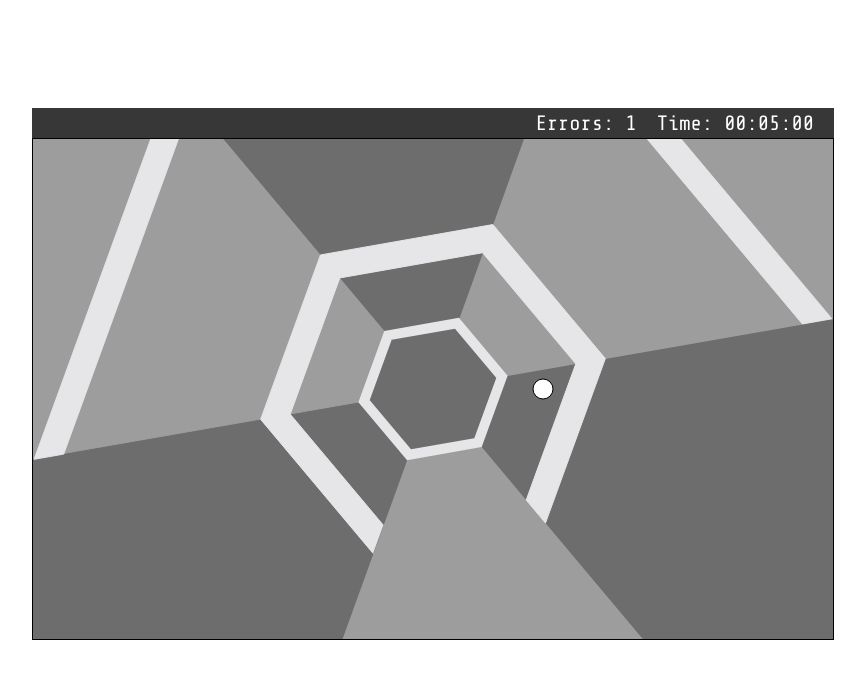
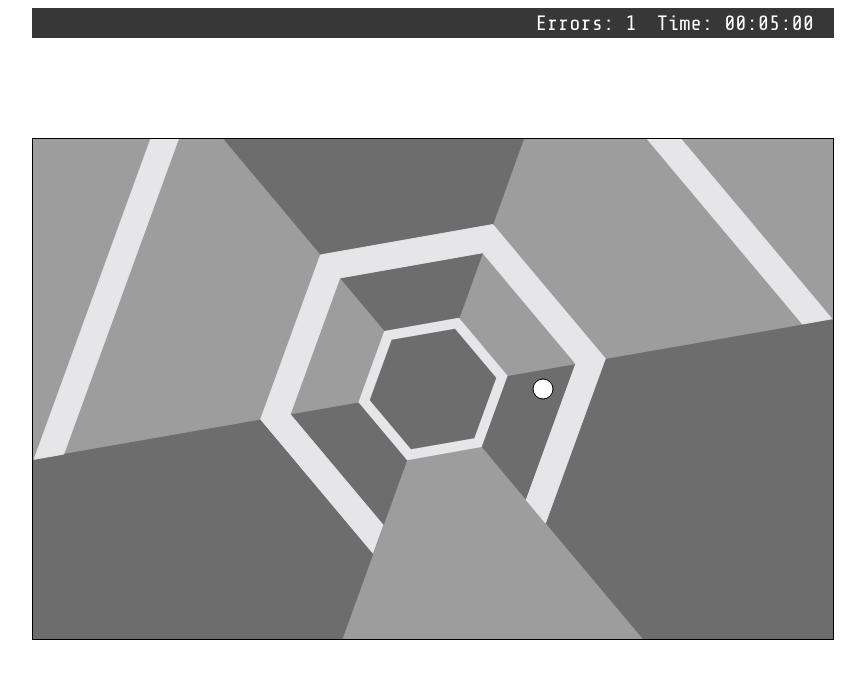
Before and after one commit to JozsefKiss90/superhexagon_clone, a plain HTML site: page index.html in a window 1280 px wide. Shown: the whole page, without its empty margins (308-1173 px from the left). Drawn offline with nearby package versions, Linux system fonts and the light colour scheme.

Commit message:
Update style.css

```diff
--- a/style.css
+++ b/style.css
@@ -18,6 +18,8 @@ body {
     height: 30px;
     background-color: rgb(55, 55, 55);
     display: flex;
+    position: relative;
+    bottom: 100px;
     justify-content: right;
     align-items: center;
     font-size: 1.2rem;
```
